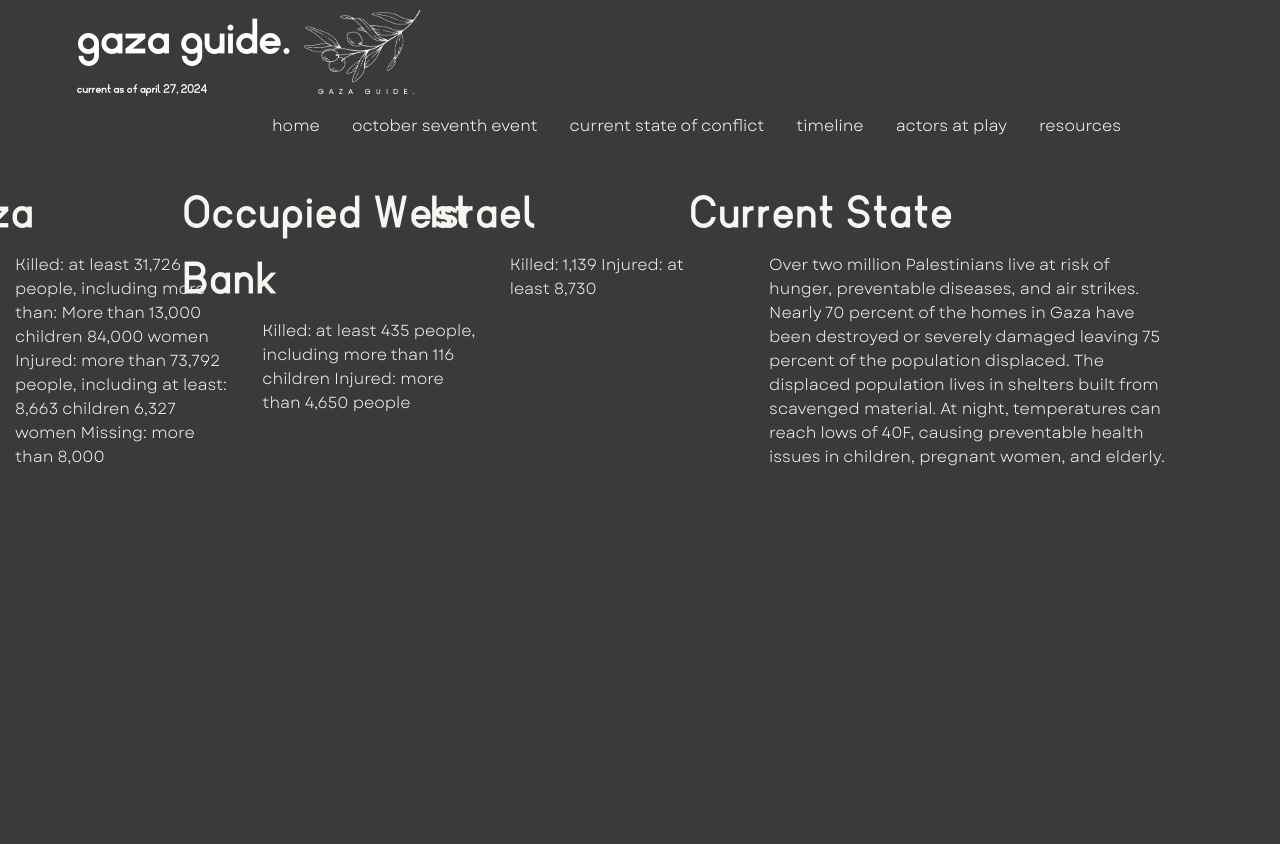
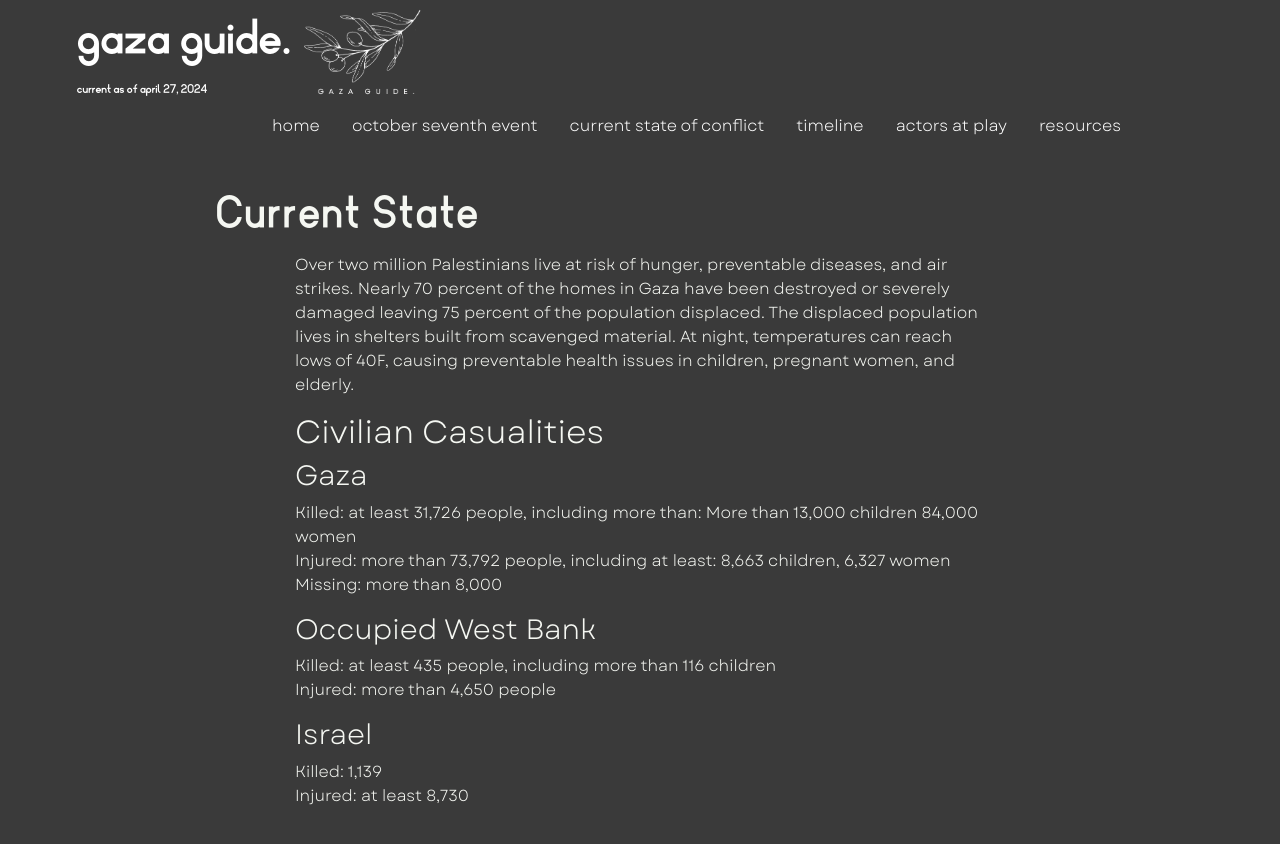
Before and after one commit to BJennin4/HIC_Project2, a React (Create React App) app in the folder gaza/: page /HIC_Project2/CurrentState in a window 1280 px wide. Shown: the top 844 px of the page. Built offline with nearby package versions, Linux system fonts and the light colour scheme.

Commit message:
reformatted CurrentState page. IDF page has images that are not implemented correctly

```diff
--- a/gaza/src/pages/CurrentState.js
+++ b/gaza/src/pages/CurrentState.js
@@ -8,55 +8,35 @@ import Col from 'react-bootstrap/Col';
 const CurrentState = () => {
     return (
         <div className='main-container'>
-
-                        <Card className="card-container">
-                            <Card.Body>
-                            <Card.Title>Gaza</Card.Title>
-                                <Card.Text>
-                    Killed: at least 31,726 people, including more than:
-	                    More than 13,000 children
-	                    84,000 women<br></br>
-                    Injured: more than 73,792 people, including at least:
-	                    8,663 children
-	                    6,327 women
-                    Missing: more than 8,000
-                                </Card.Text>
-                            </Card.Body>
-                        </Card>
-                        <Card className="card-container">
-                            <Card.Body>
-                            <Card.Title>Occupied West Bank</Card.Title>
-                                <Card.Text>
-                    Killed: at least 435 people, including more than 116 children
-                    Injured: more than 4,650 people
-                                </Card.Text>
-                            </Card.Body>
-                        </Card>
-                        <Card className="card-container">
-                            <Card.Body>
-                            <Card.Title>Israel</Card.Title>
-                                <Card.Text>
-                    Killed: 1,139
-                    Injured: at least 8,730
-                                </Card.Text>
-                            </Card.Body>
-                        </Card>
-                <br></br>
-                <Container>
-                <Row>
-                    <br></br>
                     <Card className='card-container'>
                         <Card.Body>
                         <Card.Title className='card-title'>Current State</Card.Title>
                             <Card.Text className='card-text'>
-                        Over two million Palestinians live at risk of hunger, preventable diseases, and air strikes.
-                        Nearly 70 percent of the homes in Gaza have been destroyed or severely damaged leaving 75 percent of the population displaced. The displaced population lives in shelters built from scavenged material.
-                        At night, temperatures can reach lows of 40F, causing preventable health issues in children, pregnant women, and elderly.
+                                    <p> Over two million Palestinians live at risk of hunger, preventable diseases, and air strikes.
+                                     Nearly 70 percent of the homes in Gaza have been destroyed or severely damaged leaving 75 percent of the population displaced. The displaced population lives in shelters built from scavenged material.
+                                     At night, temperatures can reach lows of 40F, causing preventable health issues in children, pregnant women, and elderly.
+                                    </p>
+                                <h2>Civilian Casualities</h2>
+                                    <h3>Gaza</h3>
+                                    <p>Killed: at least 31,726 people, including more than:
+	                                 More than 13,000 children
+	                                 84,000 women<br></br>
+                                     Injured: more than 73,792 people, including at least: 8,663 children, 6,327 women<br></br>
+                                    Missing: more than 8,000
+                                    </p>
+                                    <h3>Occupied West Bank</h3>
+                                   <p> Killed: at least 435 people, including more than 116 children<br></br>
+                                    Injured: more than 4,650 people</p>
+                                    <h3>Israel</h3>
+                                     <p>Killed: 1,139<br></br>
+                                      Injured: at least 8,730</p>
                             </Card.Text>
                     </Card.Body>
                     </Card>
-                </Row>
-            </Container>
+
+
+
+
         </div>
     );
 };
--- a/gaza/src/pages/IDF.js
+++ b/gaza/src/pages/IDF.js
@@ -9,23 +9,22 @@ const IDF = () => {
                 <Card.Body>
                     <Card.Title className='card-title'>Israel Defense Forces</Card.Title>
                         <Card.Text className='card-text'>
-                        The IDF was established on May 26, 1948 following Israel's Declaration of Independence
+                        <p>The Israeli Defense Force (IDF) was established on May 26, 1948 following Israel's Declaration of Independence. Today the organization operates on a budget of pver 24.3 Billion dollars and utilizes over 500,000 personel.
+                           Israel launched their initial invasion of the Gaza Strip on the 27th of October, 2023. The stated goal of the operation is the elimination of Hamas.
+                           In pursuit of their goals, the IDF has dropped more than 45,000 bombs throughout the region often indiscriminately harming civilian populations.
+                        </p>
+                        <p>Since Hamas siezed control of the Gaza Strip in 2007 Israel has blockaded Gaza, preventing goods from reaching the region. In response to the conflict, Israel has taken control of
+                            access to food, water, and electricity, further burdening civilians involved in the conflict
+                        </p>
+                        <p>
+                            "We are putting a complete siege on Gaza. No electricity. No food, no water, no gas. It's all closed. We're fighting animals and are acting accordingly.” - Yoav Galant, Defense Minister of Israel, in response to the October 7th attack
+                        </p>
                         </Card.Text>
                 </Card.Body>
-            </Card>
-            <Card className='card-container'>
-                <Card.Body>
-                    <Card.Title className='card-title'></Card.Title>
-                        <Card.Text className='card-text'>
-                        </Card.Text>
-                </Card.Body>
-            </Card>
-            <Card className='card-container'>
-                <Card.Body>
-                    <Card.Title className='card-title'></Card.Title>
-                        <Card.Text className='card-text'>
-                        </Card.Text>
-                </Card.Body>
+                <div className="images-row">
+                    <img src="./yoavgalant.PNG"/>
+                    <img src="./Badge_of_the_Israeli_Defense_Forces_2022_version.svg.png" />
+                </div>
             </Card>
         </div>
     );
```
Also changed, not shown: gaza/src/images/Badge_of_the_Israeli_Defense_Forces_2022_version.svg.png (added), gaza/src/images/yoavgalant.PNG (added).
